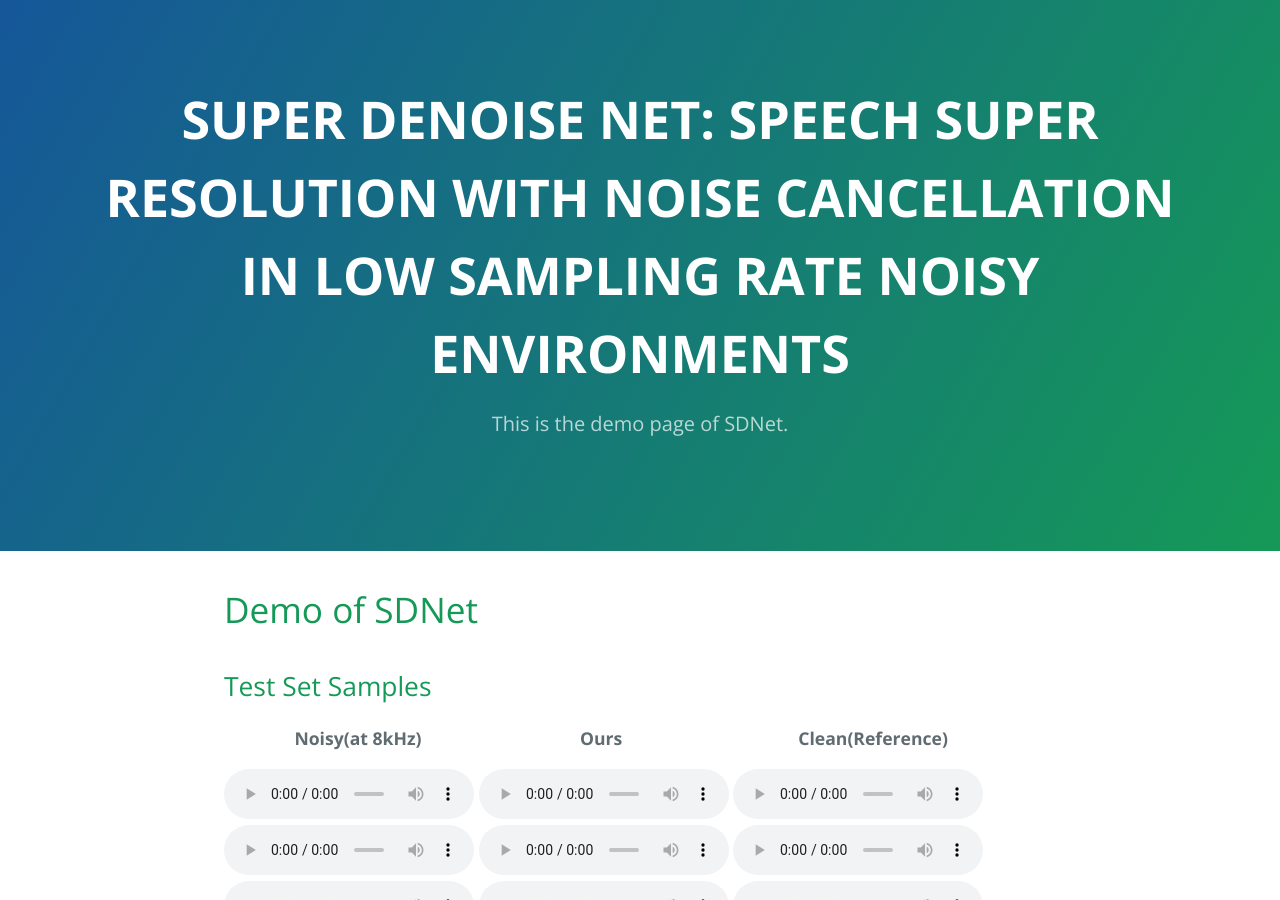
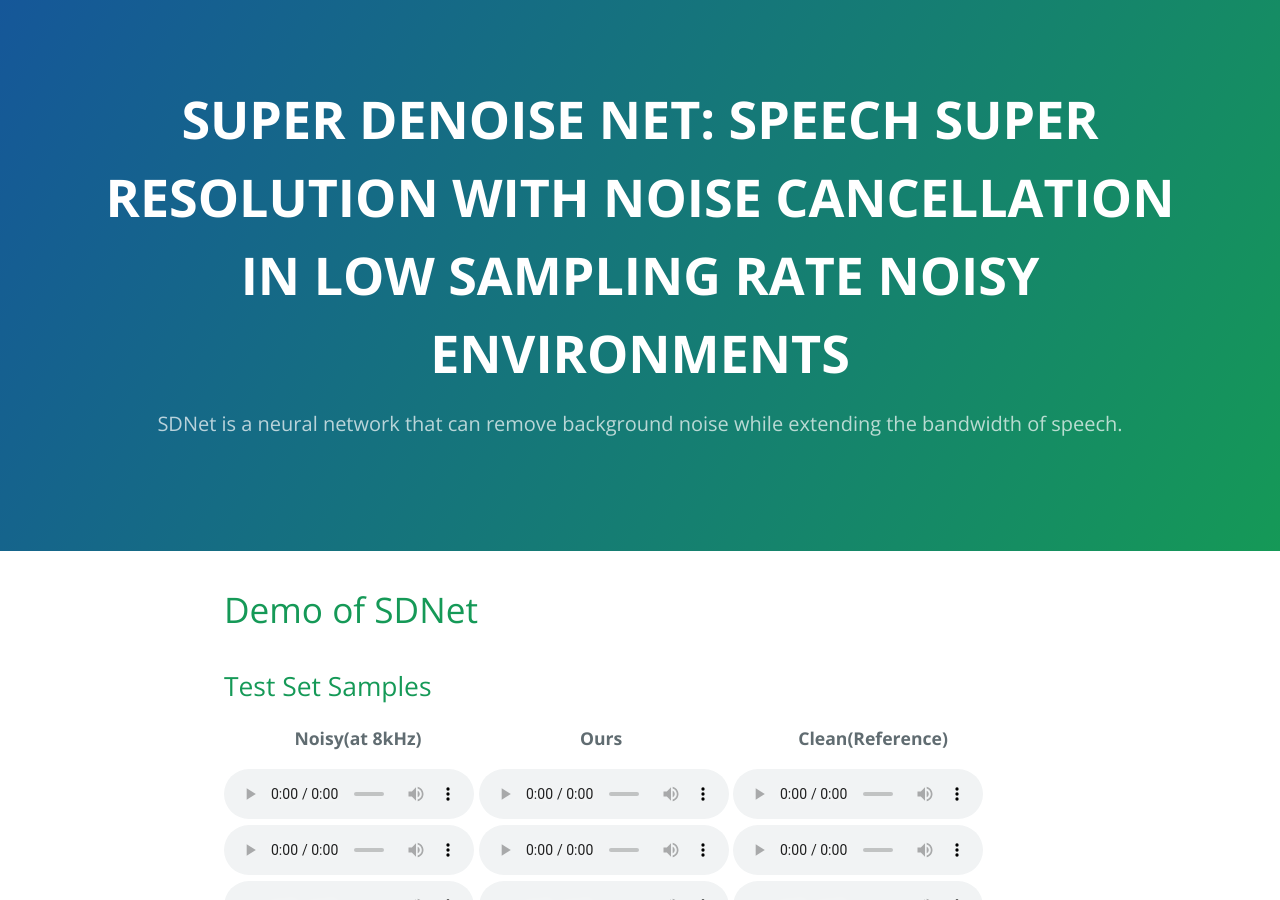
Before and after one commit to sdnetdemo/sdnetdemo.github.io, a Jekyll site: the page built from index.md, in a window 1280 px wide and 900 px high. Built offline with Jekyll 4.4.1, drawn with Linux system fonts in a browser that asks for light colours; our own code applies the rules of GitHub Pages for plain Markdown files.

Commit message:
Update _config.yml

```diff
--- a/_config.yml
+++ b/_config.yml
@@ -1,5 +1,5 @@
 title: "SUPER DENOISE NET: SPEECH SUPER RESOLUTION WITH NOISE CANCELLATION IN LOW SAMPLING RATE NOISY ENVIRONMENTS"
-description: This is the demo page of SDNet.
+description: SDNet is a neural network that can remove background noise while extending the bandwidth of speech.
 show_downloads: false
 google_analytics:
 theme: jekyll-theme-cayman
```
